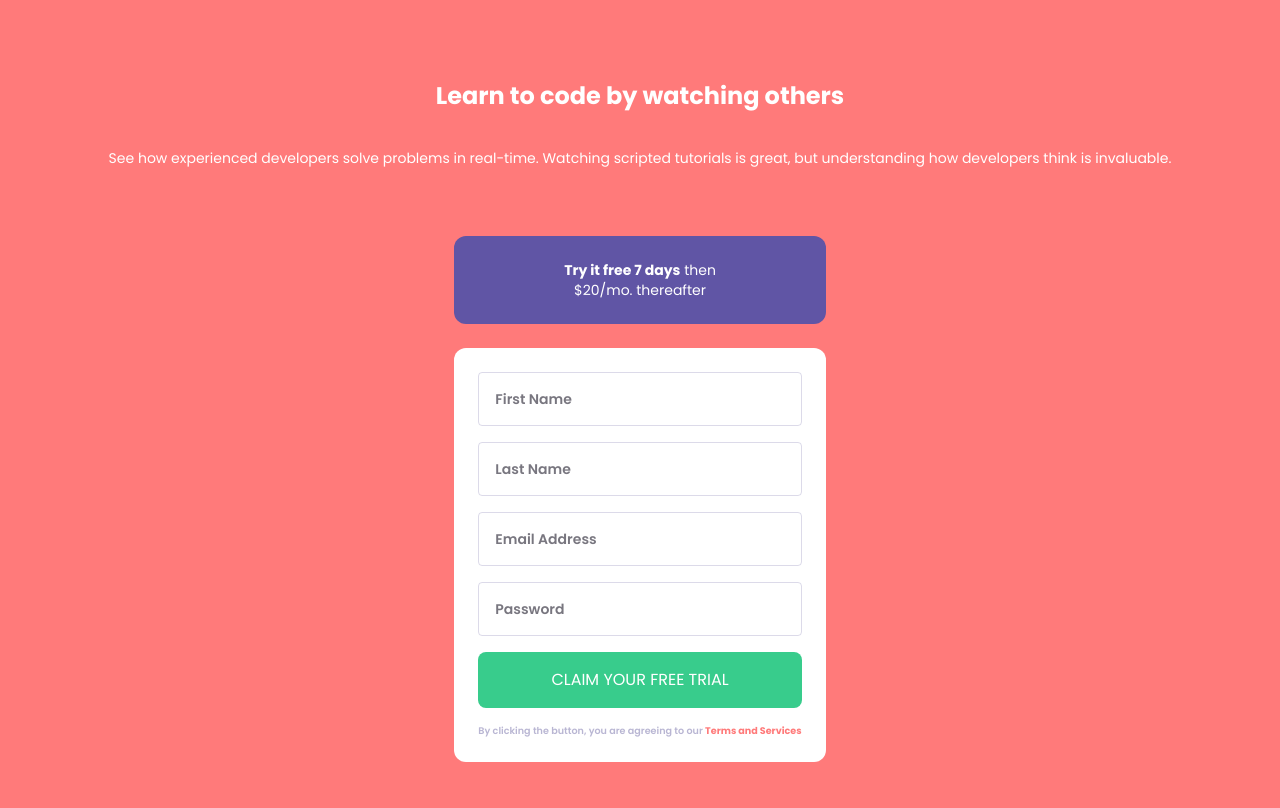
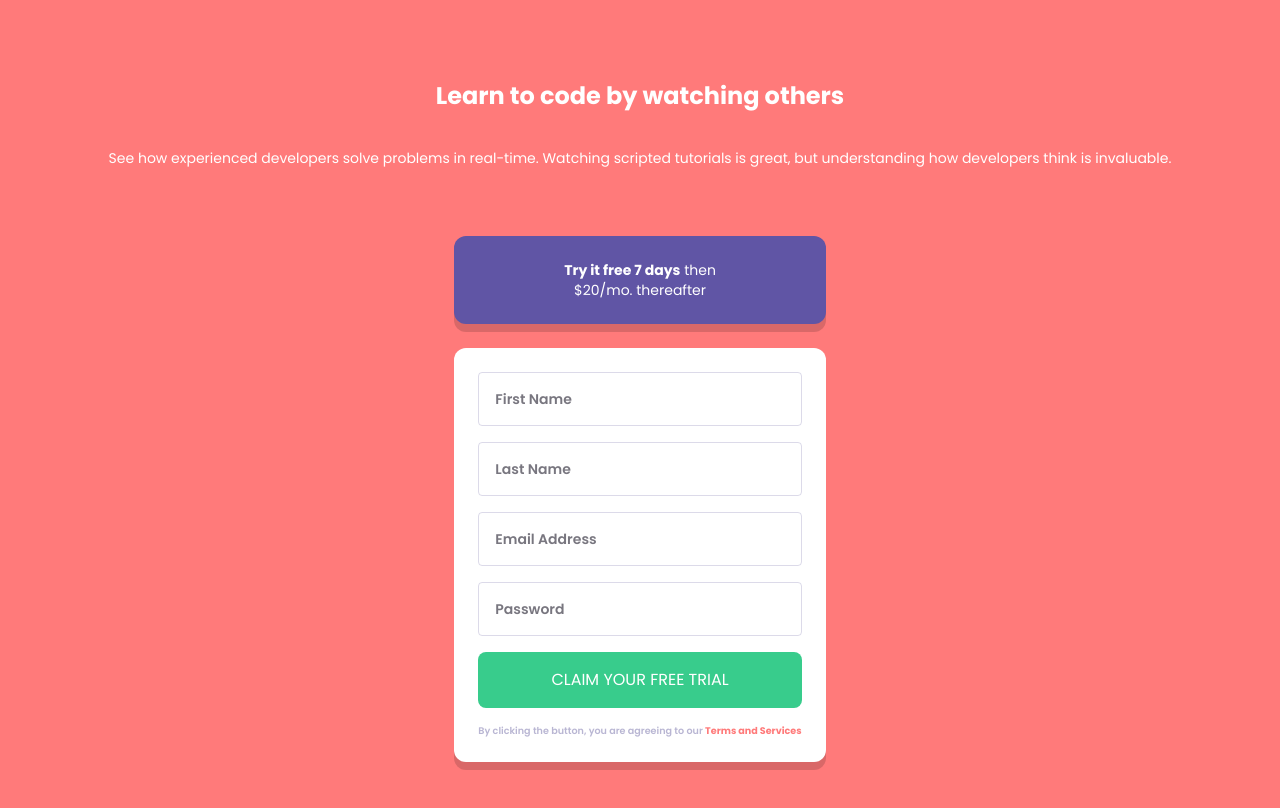
Before and after one commit to fkrunic/frontend-mentor-intro-component-sign-up-form, a Vue app: page / in a window 1280 px wide. Shown: the top 808 px of the page. Built offline with nearby package versions, Linux system fonts and the light colour scheme.

Commit message:
added hard shadows

```diff
--- a/src/App.vue
+++ b/src/App.vue
@@ -29,14 +29,14 @@ onMounted(() => {
       <div class="flex flex-col items-center m-6 gap-6">
 
         <!-- Free Trial Banner -->
-        <div class="flex flex-col items-center w-full p-6 bg-blue rounded-xl">
+        <div class="flex flex-col items-center w-full p-6 bg-blue rounded-xl hard-shadow">
           <p class="w-40 text-center text-sm text-white">
             <span class="font-bold">Try it free 7 days</span> then $20/mo. thereafter
           </p>
         </div>
 
-        <!-- Sign-up Form -->
-        <div class="flex flex-col items-center gap-4 p-6 bg-white rounded-xl">
+        <!-- Sign-up Card -->
+        <div class="flex flex-col items-center gap-4 p-6 bg-white rounded-xl hard-shadow">
           <FormField :field="'First Name'"></FormField>
           <FormField :field="'Last Name'"></FormField>
           <FormField :field="'Email Address'"></FormField>
@@ -57,3 +57,9 @@ onMounted(() => {
     </div>
   </div>
 </template>
+
+<style scoped>
+.hard-shadow {
+  box-shadow: 0 8px 0 0 hsla(0, 0%, 0%, 15%)
+}
+</style>
```
